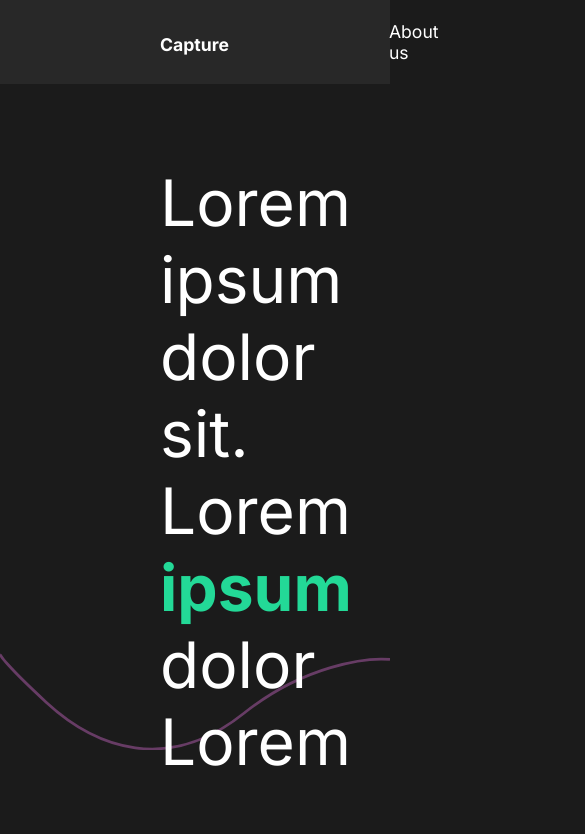
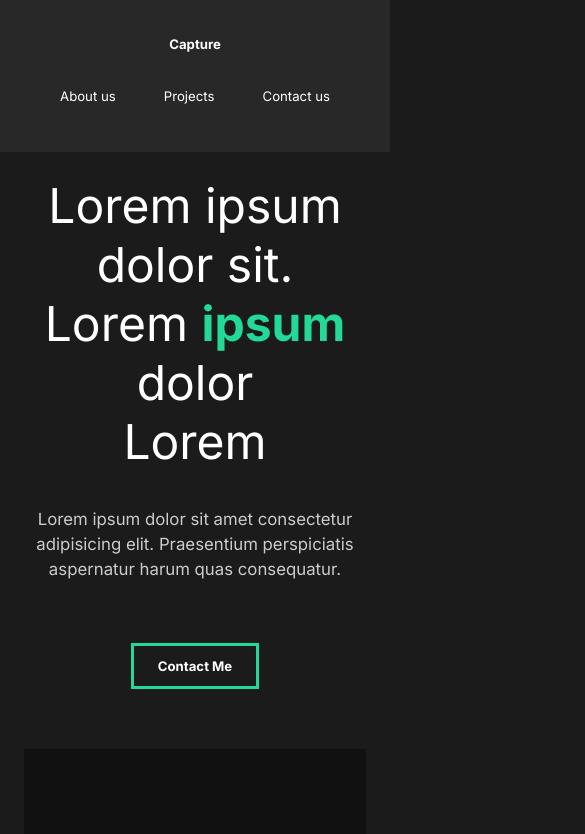
Before and after one commit to n1ckk007/portfolio, a React (Create React App) app: page / in a window 390 px wide. Shown: the top 834 px of the page, 585 px wide, since content can reach past the window. Built offline with nearby package versions, Linux system fonts and the light colour scheme.

Commit message:
mobile styles

```diff
--- a/src/GlobalStyle.js
+++ b/src/GlobalStyle.js
@@ -4,7 +4,14 @@
 *{
     margin: 0;
     padding: 0;
-    box-sizing: border-box
+    box-sizing: border-box;
+}
+
+html{
+    @media (max-width: 1700px) {
+        font-size: 75%;
+    }
+
 }
 
 body {
--- a/src/components/about-section/AboutSectionStyles.js
+++ b/src/components/about-section/AboutSectionStyles.js
@@ -7,11 +7,25 @@
   justify-content: space-between;
   padding: 5rem 10rem;
   color: white;
+
+  @media (max-width: 1300px) {
+    display: block;
+    padding: 2rem 2rem;
+    text-align: center;
+  }
 `;
 
 export const Description = styled.div`
   flex: 1;
   padding-right: 5rem;
+
+  @media (max-width: 1300px) {
+    padding: 0;
+
+    button {
+      margin: 2rem 0rem 5rem 0rem;
+    }
+  }
 `;
 
 export const ImageContainer = styled.div`
--- a/src/components/navbar/Navbar.js
+++ b/src/components/navbar/Navbar.js
@@ -6,7 +6,9 @@
   return (
     <Nav>
       <h1>
-        <NavLink to="/">Capture</NavLink>
+        <NavLink to="/" id="logo">
+          Capture
+        </NavLink>
       </h1>
       <ul>
         <li>
--- a/src/components/navbar/NavbarStyles.js
+++ b/src/components/navbar/NavbarStyles.js
@@ -24,4 +24,21 @@
     padding-left: 10rem;
     position: relative;
   }
+
+  @media (max-width: 1300px) {
+    flex-direction: column;
+    padding: 2rem 1rem;
+    #logo {
+      display: inline-block;
+      margin: 1rem;
+    }
+    ul {
+      padding: 2rem;
+      justify-content: space-around;
+      width: 100%;
+    }
+    li {
+      padding: 0;
+    }
+  }
 `;
--- a/src/components/services-section/ServicesSectionStyles.js
+++ b/src/components/services-section/ServicesSectionStyles.js
@@ -1,5 +1,6 @@
 import styled from "styled-components";
 import { motion } from "framer-motion";
+
 export const ServicesContainer = styled(motion.div)`
   min-height: 90vh;
   display: flex;
@@ -40,6 +41,10 @@
 export const Cards = styled.div`
   display: flex;
   flex-wrap: wrap;
+
+  @media (max-width: 1300px) {
+    justify-content: center;
+  }
 `;
 
 export const Card = styled.div`
--- a/src/pages/ContactUsPage.js
+++ b/src/pages/ContactUsPage.js
@@ -44,11 +44,19 @@
   padding: 5rem 10rem;
   color: #353535;
   min-height: 90vh;
+
+  @media (max-width: 1300px) {
+    padding: 2rem;
+    font-size: 1rem;
+  }
 `;
 
 const TitleContainer = styled.div`
   margin-bottom: 4rem;
   color: black;
+  @media (max-width: 1300px) {
+    margin-top: 5rem;
+  }
 `;
 
 const Hide = styled.div`
--- a/src/pages/ProjectDetail.js
+++ b/src/pages/ProjectDetail.js
@@ -78,6 +78,11 @@
   margin: 5rem 10rem;
   align-items: center;
   justify-content: space-around;
+
+  @media (max-width: 1300px) {
+    display: block;
+    margin: 2rem;
+  }
 `;
 
 const AwardStyle = styled.div`
--- a/src/pages/ProjectsPage.js
+++ b/src/pages/ProjectsPage.js
@@ -71,6 +71,9 @@
   h2 {
     padding: 1rem 0rem;
   }
+  @media (max-width: 1300px) {
+    padding: 2rem 2rem;
+  }
 `;
 
 const Project = styled(motion.div)`
```
Also changed, not shown: 1 other file (tests, documents, lock files or other folders).
